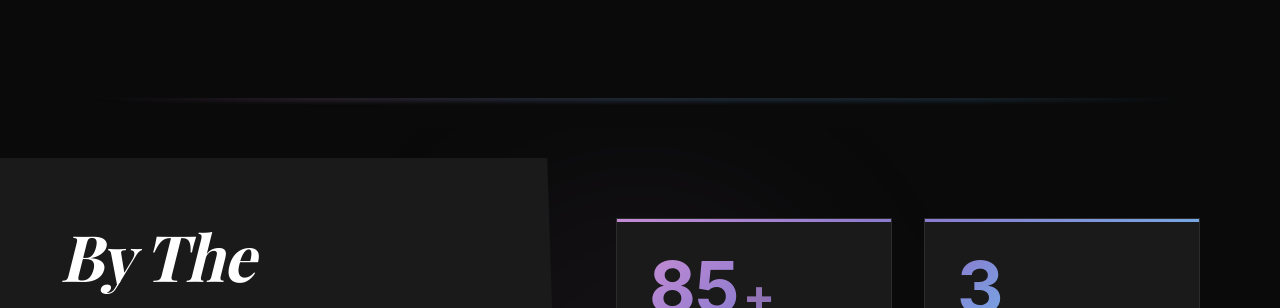
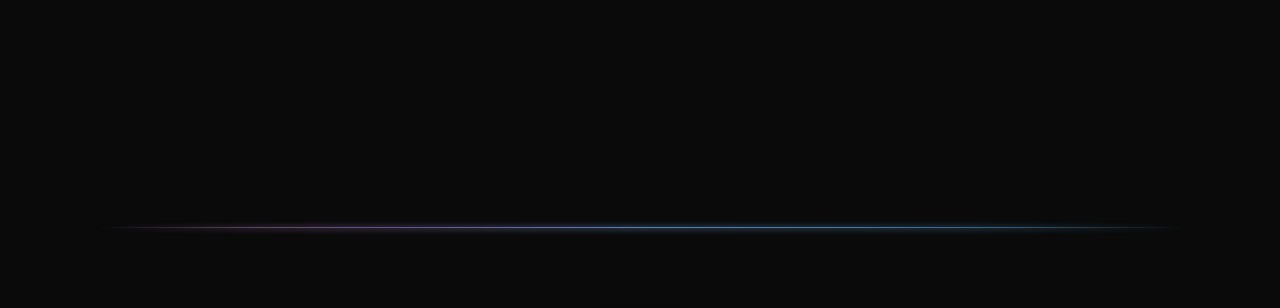
Before and after one commit to BenMacklinn/queens-applied-ai-club, a React (Vite) app in the folder frontend/: page / in a window 1280 px wide. Shown: the part 2088-2396 px from the top of the page. Built offline with nearby package versions, Linux system fonts and the light colour scheme.

Commit message:
Fix Vercel build configuration - add installCommand
- Added installCommand to vercel.json for explicit build setup
- Ensures Vercel properly installs dependencies in frontend directory

```diff
--- a/frontend/src/components/AnimatedChart.jsx
+++ b/frontend/src/components/AnimatedChart.jsx
@@ -1,5 +1,4 @@
 import { useEffect, useRef } from 'react';
-import { gsap } from 'gsap';
 import './AnimatedChart.css';
 
 function AnimatedChart() {
--- a/frontend/src/components/CategorySection.css
+++ b/frontend/src/components/CategorySection.css
@@ -1,5 +1,5 @@
 .category-section {
-  padding: 80px 0 80px 0;
+  padding: 80px 0 120px 0;
   background: #0a0a0a;
   position: relative;
   z-index: 10;
--- a/frontend/src/components/SectionTransition.css
+++ b/frontend/src/components/SectionTransition.css
@@ -4,7 +4,7 @@
   background: #0a0a0a;
   overflow: hidden;
   z-index: 8;
-  margin: -30px 0 -30px 0;
+  margin: 60px 0 80px 0;
   display: flex;
   align-items: center;
   justify-content: center;
@@ -77,7 +77,7 @@
 @media (max-width: 968px) {
   .section-transition {
     height: 50px;
-    margin: -25px 0 -25px 0;
+    margin: 40px 0 60px 0;
   }
 
   .transition-line {
@@ -93,7 +93,7 @@
 @media (max-width: 640px) {
   .section-transition {
     height: 40px;
-    margin: -20px 0 -20px 0;
+    margin: 30px 0 50px 0;
   }
 
   .transition-line {
--- a/frontend/src/components/Statistics.css
+++ b/frontend/src/components/Statistics.css
@@ -4,7 +4,7 @@
   position: relative;
   overflow: visible;
   z-index: 5;
-  margin-top: -50px;
+  margin-top: 0;
 }
 
 .statistics::before {
```
Also changed, not shown: 1 other file (tests, documents, lock files or other folders).
